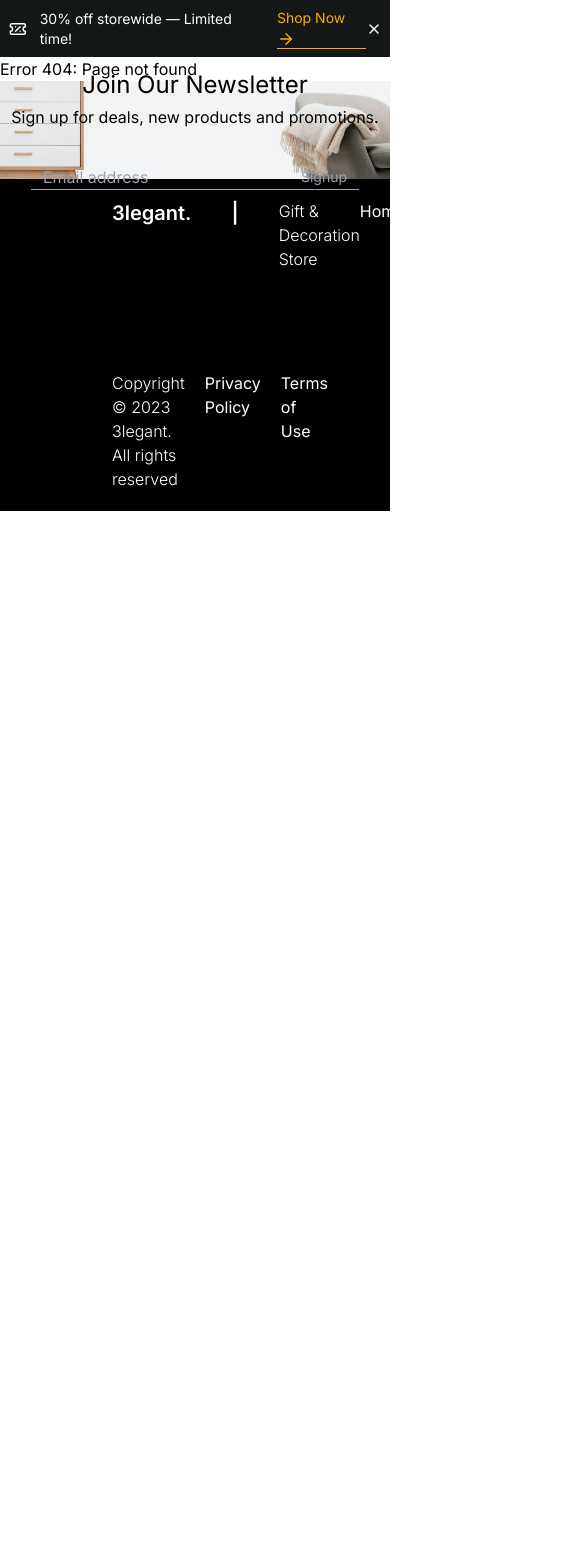
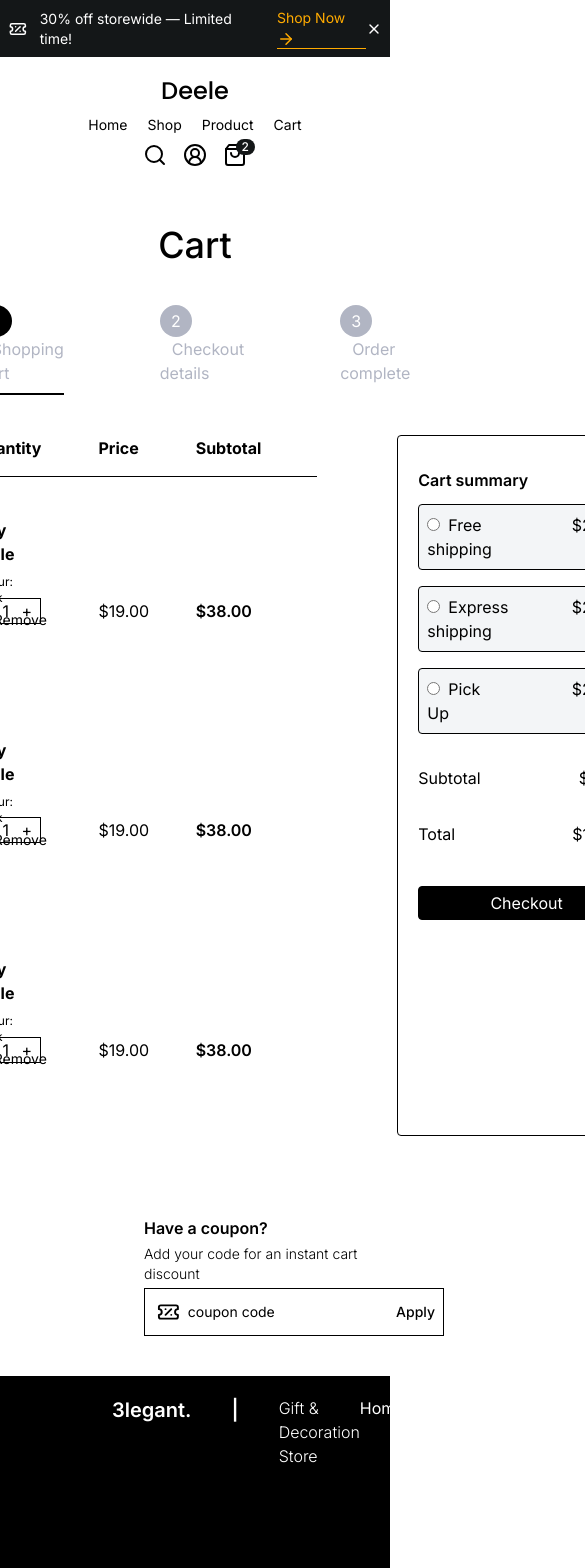
Before and after one commit to jeremiah-olisa/Deele, a Vue app: page /cart in a window 390 px wide. Shown: the top 1568 px of the page, 585 px wide, since content can reach past the window. Before the commit the page ends 844 px from the top, so only its background shows below. Built offline with nearby package versions, Linux system fonts and the light colour scheme.

Commit message:
updated my the product and cart page

```diff
--- a/src/App.vue
+++ b/src/App.vue
@@ -1,12 +1,10 @@
 <script setup>
 import FooterComponent from './components/layout/FooterComponent.vue'
-import NewsletterComponent from './components/layout/NewsletterComponent.vue';
 import PromotionHeader from './components/layout/PromotionHeader.vue'
 </script>
 
 <template>
   <PromotionHeader />
   <RouterView />
-  <NewsletterComponent />
   <FooterComponent />
 </template>
--- /dev/null
+++ b/src/components/Shop/ProductDisplayComponent.vue
@@ -0,0 +1,46 @@
+<script setup lang="ts">
+import { defineProps } from 'vue'
+import { Star } from 'lucide-vue-next'
+
+const props = defineProps<{
+  rating: number
+  discount?: number
+  tag: string
+  percentage?: number
+}>()
+</script>
+<template>
+  <div class="relative">
+    <div class="flex flex-col justify-start items-start gap-1 absolute mt-3 pl-3">
+      <button
+        v-if="tag"
+        class="bg-[#FFFFFF] w-[60px] h-6 py-0 rounded font-[inter] text-base border"
+        type="button"
+      >
+        {{ tag }}
+      </button>
+      <button
+        v-if="percentage"
+        class="bg-[#38CB89] w-[60px] h-6 py-0 px-3.5 rounded font-[inter] text-base"
+        type="button"
+      >
+        -{{ percentage }}%
+      </button>
+    </div>
+    <img
+      :src="'https://ng.jumia.is/unsafe/fit-in/680x680/filters:fill(white)/product/72/2066921/1.jpg?9606'"
+      alt="Product image"
+      class="w-full md:w-[262px] h-auto"
+    />
+    <div class="flex">
+      <Star class="pt-1" :size="16" v-for="i in Array.from({ length: rating })" :key="i" />
+    </div>
+    <h3>Loveseat Sofa</h3>
+    <p class="font-semibold pt-1 text-sm">
+      $199.00
+      <span v-if="discount" class="font-extralight text-xs line-through pl-1">
+        ${{ discount.toFixed(2) }}
+      </span>
+    </p>
+  </div>
+</template>
--- a/src/components/layout/NavigationBar.vue
+++ b/src/components/layout/NavigationBar.vue
@@ -9,7 +9,7 @@ import { CircleUserRound, Search, ShoppingBag } from 'lucide-vue-next'
       <RouterLink to="/">Home</RouterLink>
       <RouterLink to="/products">Shop</RouterLink>
       <RouterLink to="/product">Product</RouterLink>
-      <RouterLink to="">Cart</RouterLink>
+      <RouterLink to="/cart">Cart</RouterLink>
     </div>
     <div class="flex gap-4">
       <Search :size="24" />
@@ -17,7 +17,7 @@ import { CircleUserRound, Search, ShoppingBag } from 'lucide-vue-next'
       <div class="relative">
         <ShoppingBag :size="24" />
         <span
-          class="bg-[#141718] text-yellow text-xs font-medium rounded-full px-1.5 absolute -top-1 -right-2"
+          class="bg-[#141718] text-white text-xs font-medium rounded-full px-1.5 absolute -top-1 -right-2"
           >2</span
         >
       </div>
--- a/src/components/layout/NewsletterComponent.vue
+++ b/src/components/layout/NewsletterComponent.vue
@@ -1,3 +1,6 @@
+<script setup lang="ts">
+import { ArrowLeft, ArrowRight, Mail } from 'lucide-vue-next'
+</script>
 <template>
   <div class="new-arrivals relative bg-[url('/images/footer-bg.png')]">
     <img src="/images/footer-bg.png" alt="Image" class="w-full h-auto" />
@@ -8,7 +11,7 @@
         <div class="flex items-center justify-center">
           <form class="pt-8 border-b border-gray-400">
             <div class="flex items-center justify-between">
-              <!-- <img src="/img/email.png" alt="" class="h-4" /> -->
+              <Mail color="#f2f4f6" />
               <input
                 type="email"
                 id="email"
--- a/src/components/layout/PromotionHeader.vue
+++ b/src/components/layout/PromotionHeader.vue
@@ -2,7 +2,7 @@
 import { X, TicketPercent, ArrowRight } from 'lucide-vue-next'
 import { ref } from 'vue'
 
-const isVisible = ref(true);
+const isVisible = ref(true)
 </script>
 
 <template>
--- a/src/router/index.ts
+++ b/src/router/index.ts
@@ -2,12 +2,14 @@ import HomeView from '@/views/HomeView.vue'
 import NotFoundVIew from '@/views/NotFoundVIew.vue'
 import ProductDetailView from '@/views/ProductDetailView.vue'
 import ProductListView from '@/views/ProductListView.vue'
+import CartDetailView from '@/views/CartDetailView.vue'
 import { createRouter, createWebHistory, type RouteRecordRaw } from 'vue-router'
 
 const routes: RouteRecordRaw[] = [
   { path: '/', component: HomeView },
   { path: '/product', component: ProductDetailView },
   { path: '/products', component: ProductListView },
+  { path: '/cart', component: CartDetailView },
   { path: '/:pathMatch(.*)*', component: NotFoundVIew },
 ]
 
--- /dev/null
+++ b/src/views/CartDetailView.vue
@@ -0,0 +1,218 @@
+<script setup lang="ts">
+import NavigationBar from '@/components/layout/NavigationBar.vue'
+import FooterComponent from '@/components/layout/FooterComponent.vue'
+import { ArrowLeft, ArrowRight, X, TicketPercent } from 'lucide-vue-next'
+import { computed, ref } from 'vue'
+
+const mainImageIndex = ref(0)
+const imageURLS = [
+  'https://ng.jumia.is/unsafe/fit-in/680x680/filters:fill(white)/product/63/257805/1.jpg?2972',
+  'https://ng.jumia.is/unsafe/fit-in/680x680/filters:fill(white)/product/72/2066921/1.jpg?9606',
+  'https://ng.jumia.is/unsafe/fit-in/500x500/filters:fill(white)/product/83/1412401/1.jpg?9606',
+  'https://ng.jumia.is/unsafe/fit-in/500x500/filters:fill(white)/product/08/2799081/1.jpg?9422'
+]
+</script>
+
+<template>
+  <section class="ps-20 pe-20">
+    <NavigationBar />
+  </section>
+  <div class="text-center p-10">
+    <h1 class="text-4xl font-medium">Cart</h1>
+  </div>
+  <div class="flex justify-center gap-24">
+    <div class="border-b-2 border-black pb-2">
+      <button class="rounded-full bg-black text-white p-1 w-8">1</button
+      ><span class="text-[#B1B5C3] pl-3">Shopping cart</span>
+    </div>
+    <div>
+      <button class="rounded-full bg-[#B1B5C3] p-1 w-8 text-white">2</button
+      ><span class="text-[#B1B5C3] pl-3">Checkout details</span>
+    </div>
+    <div>
+      <button class="rounded-full bg-[#B1B5C3] p-1 w-8 text-white">3</button>
+      <span class="text-[#B1B5C3] pl-3">Order complete</span>
+    </div>
+  </div>
+  <div class="flex justify-center gap-20 pt-10 pb-20">
+    <div class="gap-2">
+      <table>
+        <thead class="border-b border-black">
+          <tr>
+            <th class="pr-44 pb-4">Product</th>
+            <th class="pr-14 pb-4">Quantity</th>
+            <th class="pr-14 pb-4">Price</th>
+            <th class="pr-14 pb-4">Subtotal</th>
+          </tr>
+        </thead>
+        <tbody>
+          <tr>
+            <td>
+              <div class="flex justify-start pt-10">
+                <img :src="imageURLS[0]" alt="" class="w-full md:w-[100px] h-auto" />
+                <!-- <img src="img/Image 1.png" alt="" /> -->
+                <div class="flex flex-col">
+                  <span class="font-bold pb-2">Tray Table</span>
+                  <span class="text-xs pb-1">Colour: Black</span>
+                  <button class="flex gap-0.5 text-sm"><X size="20" /><span>Remove</span></button>
+                </div>
+              </div>
+            </td>
+            <td>
+              <div class="buttons flex gap-4 pt-12">
+                <div>
+                  <button class="border border-black rounded-md-1">
+                    <span class="p-2">-</span> 1
+                    <span class="p-2">+</span>
+                  </button>
+                </div>
+              </div>
+            </td>
+            <td>
+              <div class="pt-12">
+                <span>$19.00</span>
+              </div>
+            </td>
+            <td>
+              <div class="pt-12">
+                <span class="font-semibold">$38.00</span>
+              </div>
+            </td>
+          </tr>
+        </tbody>
+        <tbody>
+          <tr>
+            <td>
+              <div class="flex justify-start pt-10">
+                <img :src="imageURLS[0]" alt="" class="w-full md:w-[100px] h-auto" />
+                <!-- <img src="img/Image 1.png" alt="" /> -->
+                <div class="flex flex-col">
+                  <span class="font-bold pb-2">Tray Table</span>
+                  <span class="text-xs pb-1">Colour: Black</span>
+                  <button class="flex gap-0.5 text-sm"><X size="20" /><span>Remove</span></button>
+                </div>
+              </div>
+            </td>
+            <td>
+              <div class="buttons flex gap-4 pt-12">
+                <div>
+                  <button class="border border-black rounded-md-1">
+                    <span class="p-2">-</span> 1
+                    <span class="p-2">+</span>
+                  </button>
+                </div>
+              </div>
+            </td>
+            <td>
+              <div class="pt-12">
+                <span>$19.00</span>
+              </div>
+            </td>
+            <td>
+              <div class="pt-12">
+                <span class="font-semibold">$38.00</span>
+              </div>
+            </td>
+          </tr>
+        </tbody>
+        <tbody>
+          <tr>
+            <td>
+              <div class="flex justify-start pt-10">
+                <img :src="imageURLS[0]" alt="" class="w-full md:w-[100px] h-auto" />
+                <!-- <img src="img/Image 1.png" alt="" /> -->
+                <div class="flex flex-col">
+                  <span class="font-bold pb-2">Tray Table</span>
+                  <span class="text-xs pb-1">Colour: Black</span>
+                  <button class="flex gap-0.5 text-sm"><X size="20" /><span>Remove</span></button>
+                </div>
+              </div>
+            </td>
+            <td>
+              <div class="buttons flex gap-4 pt-12">
+                <div>
+                  <button class="border border-black rounded-md-1">
+                    <span class="p-2">-</span> 1
+                    <span class="p-2">+</span>
+                  </button>
+                </div>
+              </div>
+            </td>
+            <td>
+              <div class="pt-12">
+                <span>$19.00</span>
+              </div>
+            </td>
+            <td>
+              <div class="pt-12">
+                <span class="font-semibold">$38.00</span>
+              </div>
+            </td>
+          </tr>
+        </tbody>
+      </table>
+    </div>
+    <div class="cart-summary border border-black rounded-[4px] pl-5 pr-5">
+      <div class="pt-8 font-semibold">
+        <h1>Cart summary</h1>
+      </div>
+      <div class="pt-3">
+        <div
+          class="flex justify-between pl-2 pr-2 border border-black rounded-[4px] bg-[#F3F5F7] p-2"
+        >
+          <div>
+            <input type="radio" />
+            <span class="pl-2 pr-20">Free shipping</span>
+          </div>
+          <span>$20.00</span>
+        </div>
+      </div>
+      <div class="pt-4">
+        <div
+          class="flex justify-between pl-2 pr-2 border border-black rounded-[4px] bg-[#F3F5F7] p-2"
+        >
+          <div>
+            <input type="radio" />
+            <span class="pl-2 pr-20">Express shipping</span>
+          </div>
+          <span>$20.00</span>
+        </div>
+      </div>
+      <div class="pt-4">
+        <div
+          class="flex justify-between pl-2 pr-2 border border-black rounded-[4px] bg-[#F3F5F7] p-2"
+        >
+          <div>
+            <input type="radio" />
+            <span class="pl-2 pr-20">Pick Up</span>
+          </div>
+          <span>$20.00</span>
+        </div>
+      </div>
+      <div class="flex justify-between pt-8 pr-0.5">
+        <span>Subtotal</span>
+        <span>$60.00</span>
+      </div>
+      <div class="flex justify-between pt-8 pr-0.5">
+        <span>Total</span>
+        <span>$120.00</span>
+      </div>
+      <div class="text-center text-white pt-10">
+        <button class="border border-black bg-black rounded-[4px] w-full h-auto p-1">
+          Checkout
+        </button>
+      </div>
+    </div>
+  </div>
+  <div class="coupon ps-36 pb-10">
+    <h3 class="font-semibold">Have a coupon?</h3>
+    <p class="font-light text-sm pt-1 pb-1">Add your code for an instant cart discount</p>
+    <div class="flex items-center gap-2 border border-black w-[300px] p-2">
+      <TicketPercent class="ps-1" size="30" />
+      <div class="flex justify-between w-full text-sm">
+        <span>coupon code</span>
+        <span class="cursor-pointer font-medium">Apply</span>
+      </div>
+    </div>
+  </div>
+</template>
--- a/src/views/ProductDetailView.vue
+++ b/src/views/ProductDetailView.vue
@@ -1,5 +1,7 @@
 <script setup lang="ts">
 import NavigationBar from '@/components/layout/NavigationBar.vue'
+import ProductDisplayComponent from '@/components/Shop/ProductDisplayComponent.vue'
+import NewsletterComponent from '@/components/layout/NewsletterComponent.vue'
 import { ArrowLeft, ArrowRight } from 'lucide-vue-next'
 import { computed, ref } from 'vue'
 
@@ -39,11 +41,11 @@ const next = () => {
 </script>
 
 <template>
-  <section class="padding-container">
+  <section class="ps-20 pe-20">
     <NavigationBar />
   </section>
-  <div class="padding-container">
-    <div>
+  <div>
+    <div class="nav-links flex gap-2 font-thin ps-20 text-sm">
       <ul class="nav-links flex gap-2 font-thin text-sm">
         <li>
           <a href="#">Home ></a>
@@ -53,7 +55,7 @@ const next = () => {
         <li><a href="#" class="active font-normal">Product</a></li>
       </ul>
     </div>
-    <div class="tray-table grid grid-cols-2">
+    <div class="tray-table grid grid-cols-2 ps-20 pe-24 pt-5">
       <div class="table-page relative w-11/12">
         <button @click="prev" class="absolute top-[-50px] start-0 pt-96 pr-10">
           <ArrowLeft />
@@ -88,7 +90,7 @@ const next = () => {
       </div>
       <div class="text-page pe-4">
         <div class="inline-grid grid-cols-2 gap-2">
-          <!-- <img src="/img/Rating.png" alt="" /> -->
+          <img src="./../assets/images/Rating.png" alt="" />
           <h6 class="text-xs">11 Reviews</h6>
         </div>
         <h1 class="text-2xl font-semibold pt-6">Tray Table</h1>
@@ -130,10 +132,12 @@ const next = () => {
           <div>
             <h3 class="pt-5">Black</h3>
             <div class="small-table inline-grid grid-cols-4 gap-3 pt-5 w-80">
-              <!-- <div><img src="/img/Image 1.png" alt="" class="w-28" /></div>
-              <div><img src="/img/Image 2.png" alt="" class="w-28" /></div>
-              <div><img src="/img/Image 3.png" alt="" class="w-28" /></div>
-              <div><img src="/img/Image 4.png" alt="" class="w-28" /></div> -->
+              <div class="border">
+                <img :src="imageURLS[0]" alt="" class="w-full md:w-[262px] h-auto" />
+              </div>
+              <div><img :src="imageURLS[0]" alt="" class="w-full md:w-[262px] h-auto" /></div>
+              <div><img :src="imageURLS[0]" alt="" class="w-full md:w-[262px] h-auto" /></div>
+              <div><img :src="imageURLS[0]" alt="" class="w-full md:w-[262px] h-auto" /></div>
             </div>
           </div>
         </div>
@@ -145,7 +149,7 @@ const next = () => {
           </div>
           <div>
             <button class="flex gap-1 border border-solid rounded-md border-black p-1 pl-32 pr-32">
-              <!-- <img src="/img/heart.png" alt="" class="h-6 W-4" /> -->
+              <img src="./../assets/images/heart.png" alt="" class="h-6 W-4" />
               <span>Wishlist</span>
             </button>
           </div>
@@ -167,39 +171,22 @@ const next = () => {
         </div>
       </div>
     </div>
-    <div class="new-arrivals">
-      <div class="flex justify-between">
+    <div class="new-arrivals pt-10 pb-20">
+      <div class="flex justify-between ps-20 pe-32">
         <h1 class="font-bold">You might also like</h1>
         <div class="flex gap-0.5 font-extralight text-sm">
           <p>More Products</p>
-          <!-- <img src="/img/right-arrow.png" alt="" class="w-4" /> -->
+          <img src="./../assets/images/right-arrow.png" alt="" class="w-4" />
         </div>
       </div>
-      <div class="arrivals-cards flex gap-6">
-        <div class="relative">
-          <div class="flex flex-col justify-start items-start gap-1 absolute mt-3 pl-3">
-            <button
-              class="bg-[#FFFFFF] w-[60px] h-6 py-0 px-3.5 rounded font-[inter] text-base border"
-              type="button"
-            >
-              New
-            </button>
-            <button
-              class="bg-[#38CB89] w-[60px] h-6 py-0 px-3.5 rounded font-[inter] text-base"
-              type="button"
-            >
-              -50%
-            </button>
-          </div>
-          <!-- <img src="/img/card-1.png" alt="" />
-          <img src="/img/Rating.png" alt="" class="pt-1 w-16" /> -->
-          <h3>Loveseat Sofa</h3>
-          <p class="font-semibold pt-1 text-sm">
-            $199.00
-            <span class="font-extralight text-xs line-through pl-1">$400.00</span>
-          </p>
-        </div>
+      <div class="arrivals-cards flex gap-6 pt-8 ps-20">
+        <ProductDisplayComponent :rating="2" :tag="'New'" :percentage="50" :discount="200" />
+        <ProductDisplayComponent :rating="3" />
+        <ProductDisplayComponent :rating="4" />
+        <ProductDisplayComponent :rating="5" />
+        <ProductDisplayComponent :rating="6" />
       </div>
     </div>
   </div>
+  <section><NewsletterComponent /></section>
 </template>
```
